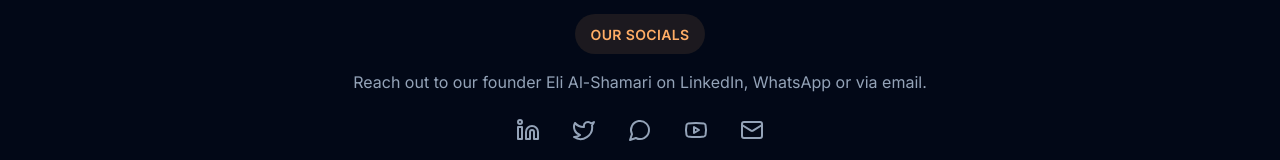
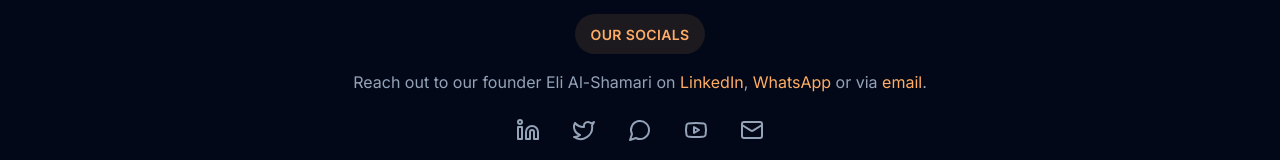
Before and after one commit to joinglo/glo, a React (Vite) app: page / in a window 1280 px wide. Shown: the part 4358-4518 px from the top of the page. Built offline with nearby package versions, Linux system fonts and the light colour scheme.

Commit message:
Refactor Newsletter component text
Updated the text in the Newsletter component.

```diff
--- a/src/components/Newsletter.tsx
+++ b/src/components/Newsletter.tsx
@@ -31,7 +31,32 @@ const Newsletter = () => {
             </div>
           </div>
           <p className="text-muted-foreground text-base mb-4">
-            Reach out to our founder Eli Al-Shamari on LinkedIn, WhatsApp or via email.
+            Reach out to our founder Eli Al-Shamari on{" "}
+            <a
+              href="https://www.linkedin.com/in/eli-al-shamari-b3629110b/"
+              target="_blank"
+              rel="noopener noreferrer"
+              className="text-primary hover:underline"
+            >
+              LinkedIn
+            </a>
+            ,{" "}
+            <a
+              href="https://chat.whatsapp.com/CbN9EFNLkwf732wHkvFf58"
+              target="_blank"
+              rel="noopener noreferrer"
+              className="text-primary hover:underline"
+            >
+              WhatsApp
+            </a>
+            {" "}or via{" "}
+            <a
+              href="mailto:hello@joinglocommunity.com"
+              className="text-primary hover:underline"
+            >
+              email
+            </a>
+            .
           </p>
           <div className="flex items-center justify-center gap-4">
             <a href="https://www.linkedin.com/in/eli-al-shamari-b3629110b/" target="_blank" rel="noopener noreferrer" className="text-muted-foreground hover:text-primary transition-colors p-2">
```
